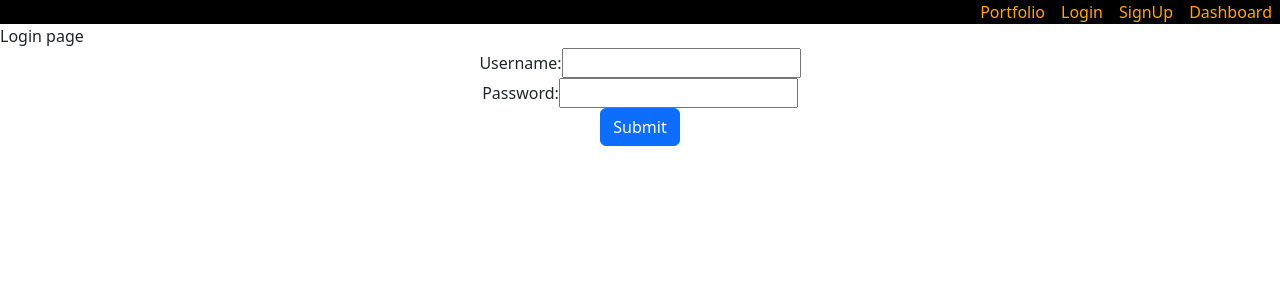
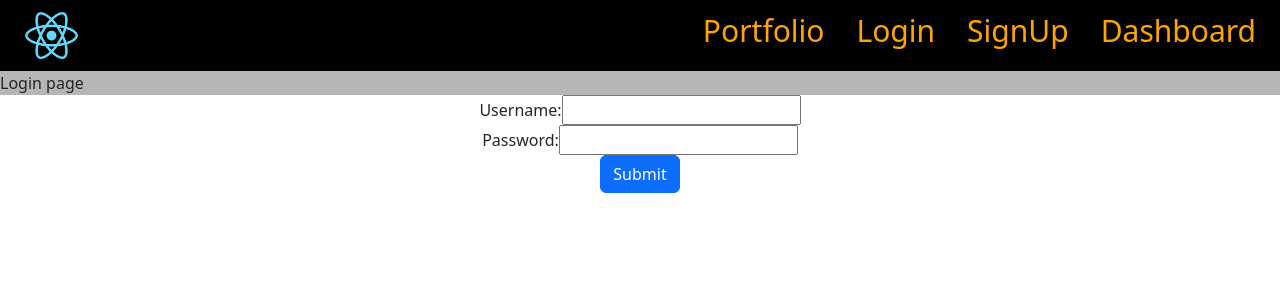
Before and after one commit to Alex92335126/Project-Folio, a React (Create React App) app in the folder frontend/: page /login in a window 1280 px wide. Shown: the top 300 px of the page. Built offline with nearby package versions, Linux system fonts and the light colour scheme; what web3modal would draw is missing.

Commit message:
10-13updated live price

```diff
--- a/frontend/src/App.css
+++ b/frontend/src/App.css
@@ -5,6 +5,8 @@
 .navigation-bar-header{
   background-color: black;
   color: orange;
+  font-size: 30px;
+  padding: 8px;
   display: flex;
   align-items: center;
   justify-content: right;
@@ -20,47 +22,31 @@
 .cursor-pointer{
   cursor: pointer;
 }
-/* .App-logo {
-  height: 40vmin;
-  pointer-events: none;
-}
-
-@media (prefers-reduced-motion: no-preference) {
-  .App-logo {
-    animation: App-logo-spin infinite 20s linear;
-  }
-}
-
-.App-header {
-  background-color: #282c34;
-  min-height: 100vh;
-  display: flex;
-  flex-direction: column;
-  align-items: center;
-  justify-content: right;
-  font-size: calc(10px + 2vmin);
-  color: white;
-} */
-/*
-.App-link {
-  color: #61dafb;
-}
-
-@keyframes App-logo-spin {
-  from {
-    transform: rotate(0deg);
-  }
-  to {
-    transform: rotate(360deg);
-  }
-} */
-
 
 table {
   border-collapse: collapse;
 }
 
-th, td {
-  border: 2px solid black !important;
-  padding: 0 5px;
+th {
+  border: 2px solid orange !important;
+  color: orange;
+  padding: 5px;
+  font-size: 20px;
 }
+td {
+  border: 2px solid orange !important;
+  color: orange !important;
+}
+
+.login {
+  background-color: rgba(65, 62, 62, 0.375);
+}
+
+.portfolio {
+  background-color: 	#5A5A5A;
+  font: orange;
+}
+
+.text-orange {
+  color: 20px orange;
+}
--- a/frontend/src/Components/BuySell.jsx
+++ b/frontend/src/Components/BuySell.jsx
@@ -4,6 +4,7 @@ import { useDispatch, useSelector } from "react-redux";
 import { useNavigate } from "react-router-dom";
 import { useEffect } from "react";
 import axios from "axios";
+import getStockPrice from "../utils/getStockPrice";
 
 export default function BuySell () {
     let token = localStorage.getItem("TOKEN")
@@ -31,8 +32,15 @@ export default function BuySell () {
         await axios.put(`${process.env.REACT_APP_BACKEND}/folio/sell`, sell)
     }
 
-    const getPrice = async() => {
-
+    const getPrice = async (stock, type) => {
+        console.log('stock', stock, type)
+        const price = await getStockPrice(stock.toUpperCase())
+        if(type === "B") {
+            setBuy({...buy, price})
+        } else {
+            console.log('sell')
+            setSell({...sell, price})
+        }
     }
 
 
@@ -49,7 +57,9 @@ export default function BuySell () {
                             type="text"
                             name="symbol"
                             value={buy.symbol}
+                            style={{textTransform:"uppercase"}}
                             onChange={(e) => setBuy({...buy, symbol: e.target.value})}
+                            onBlur={(e) => getPrice(e.target.value, "B")}
                         />
                     </label>
                 </div>
@@ -87,7 +97,9 @@ export default function BuySell () {
                             type="text"
                             name="symbol"
                             value={sell.symbol}
+                            style={{textTransform:"uppercase"}}
                             onChange={(e) => setSell({...sell, symbol: e.target.value})}
+                            onBlur={(e) => getPrice(e.target.value, "S")}
                         />
                     </label>
                 </div>
--- a/frontend/src/Components/NavBar.jsx
+++ b/frontend/src/Components/NavBar.jsx
@@ -10,6 +10,11 @@ import { useDispatch } from 'react-redux'
 import { Router, Link } from 'react-router-dom';
 import { logout, logoutThunk } from '../redux/authSlice'
 
+
+// function Header() {
+//   // Import result is the URL of your image
+//   return <img src={logo} alt="Logo" />;
+// }
 
 let web3Modal
 if (typeof window !== 'undefined') {
@@ -66,24 +71,31 @@ export default function NavBar() {
   return (
     <div className='navigation-bar-header'>
       <Nav
-        className='d-flex nav-bar justify-content-end'
+        className='d-flex nav-bar justify-content-between w-100'
         activeKey="/home"
         onSelect={(selectedKey) => alert(`selected ${selectedKey}`)}
       >
+        <div>
           <Nav.Item>
-          <div className='cursor-pointer mx-2' onClick={()=> navigate ("/portfolio")}>Portfolio</div>
+            <div className='cursor-pointer mx-3' onClick={()=> navigate ("/portfolio")}><img src="/logo192.png" height={"55px"} width={"55px"}/></div>
+          </Nav.Item>
+        </div>
+        <div className='d-flex'>
+          <Nav.Item>
+            <div className='cursor-pointer mx-3' onClick={()=> navigate ("/portfolio")}>Portfolio</div>
           </Nav.Item>
           <Nav.Item>
             {token?
-            <div className='cursor-pointer mx-2' onClick={logout}>Logout</div> :
-            <div className='cursor-pointer mx-2' onClick={()=> navigate ("/login")}>Login</div>}
+              <div className='cursor-pointer mx-3' onClick={logout}>Logout</div> :
+              <div className='cursor-pointer mx-3' onClick={()=> navigate ("/login")}>Login</div>}
           </Nav.Item>
           <Nav.Item>
-            <div className='cursor-pointer mx-2' onClick={()=> navigate ("/signup")}>SignUp</div>
+              <div className='cursor-pointer mx-3' onClick={()=> navigate ("/signup")}>SignUp</div>
           </Nav.Item>
           <Nav.Item>
-          <div className='cursor-pointer mx-2' onClick={()=> navigate("/buysell")}>Dashboard</div>
+            <div className='cursor-pointer mx-3' onClick={()=> navigate("/buysell")}>Dashboard</div>
           </Nav.Item>
+        </div>
       </Nav>
     </div>
   );
--- a/frontend/src/pages/Login.jsx
+++ b/frontend/src/pages/Login.jsx
@@ -30,7 +30,7 @@ export default function Login() {
 
     return (
         <>
-            <div className="">
+            <div className="login">
                 Login page
             </div>
             <div className="d-flex justify-content-center align-items-center flex-column">
--- a/frontend/src/pages/Portfolio.jsx
+++ b/frontend/src/pages/Portfolio.jsx
@@ -40,6 +40,7 @@ export default function Portfolio() {
 
     return (
     <>
+    <div className="portfolio" style={{color: 'orange'}}>
         {/* {cashTotal} */}
         Total: {assetList.totalBal}
         Cash Balance:{assetList.cashBal}
@@ -66,6 +67,7 @@ export default function Portfolio() {
         <div>
         <BuySell />
         </div>
+    </div>
     </>
     );
 }
--- /dev/null
+++ b/frontend/src/utils/getStockPrice.js
@@ -0,0 +1,33 @@
+import axios from "axios"
+// const finnhub = require('finnhub');
+// import {finnhub} from 'finnhub'
+
+let config = {
+    headers: {
+      "Content-Type": "application/json",
+      "Access-Control-Allow-Origin": "*",
+    },
+};
+
+export default async function getStockPrice (stock) {
+    // const api_key = finnhub.ApiClient.instance.authentications['api_key'];
+    // api_key.apiKey = process.env.REACT_APP_FINNHUB_API
+    // const finnhubClient = new finnhub.DefaultApi()
+
+    // finnhubClient.quote(stock, (error, data, response) => {
+    // console.log(data)
+    // });
+
+    try {
+        console.log("stock", stock)
+        const res = await fetch(`https://finnhub.io/api/v1/quote?symbol=${stock}&token=${process.env.REACT_APP_FINNHUB_API}`)
+        const data = await res.json()
+        console.log('data', data)
+        return data.c
+    } catch (error) {
+        console.log(error)
+    }
+    // const res = await axios.get(`https://finnhub.io/api/v1/quote?symbol=${stock}&token=${process.env.REACT_APP_FINNHUB_API}`, config)
+    // console.log('stock price: ', res.data)
+
+}
```
Also changed, not shown: 2 other files (tests, documents, lock files or other folders). Lines whose indentation alone changed are shown as unchanged.
